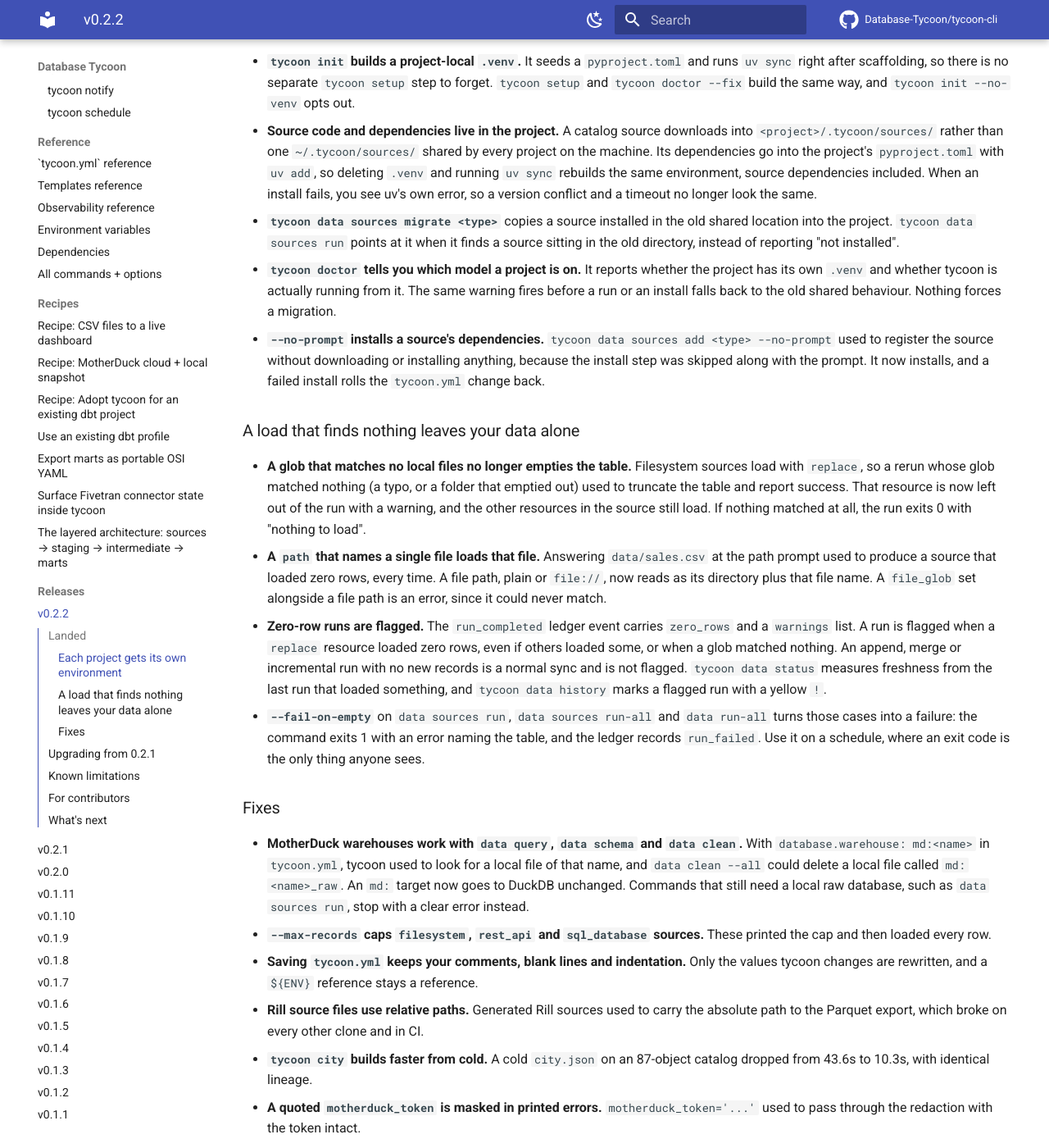
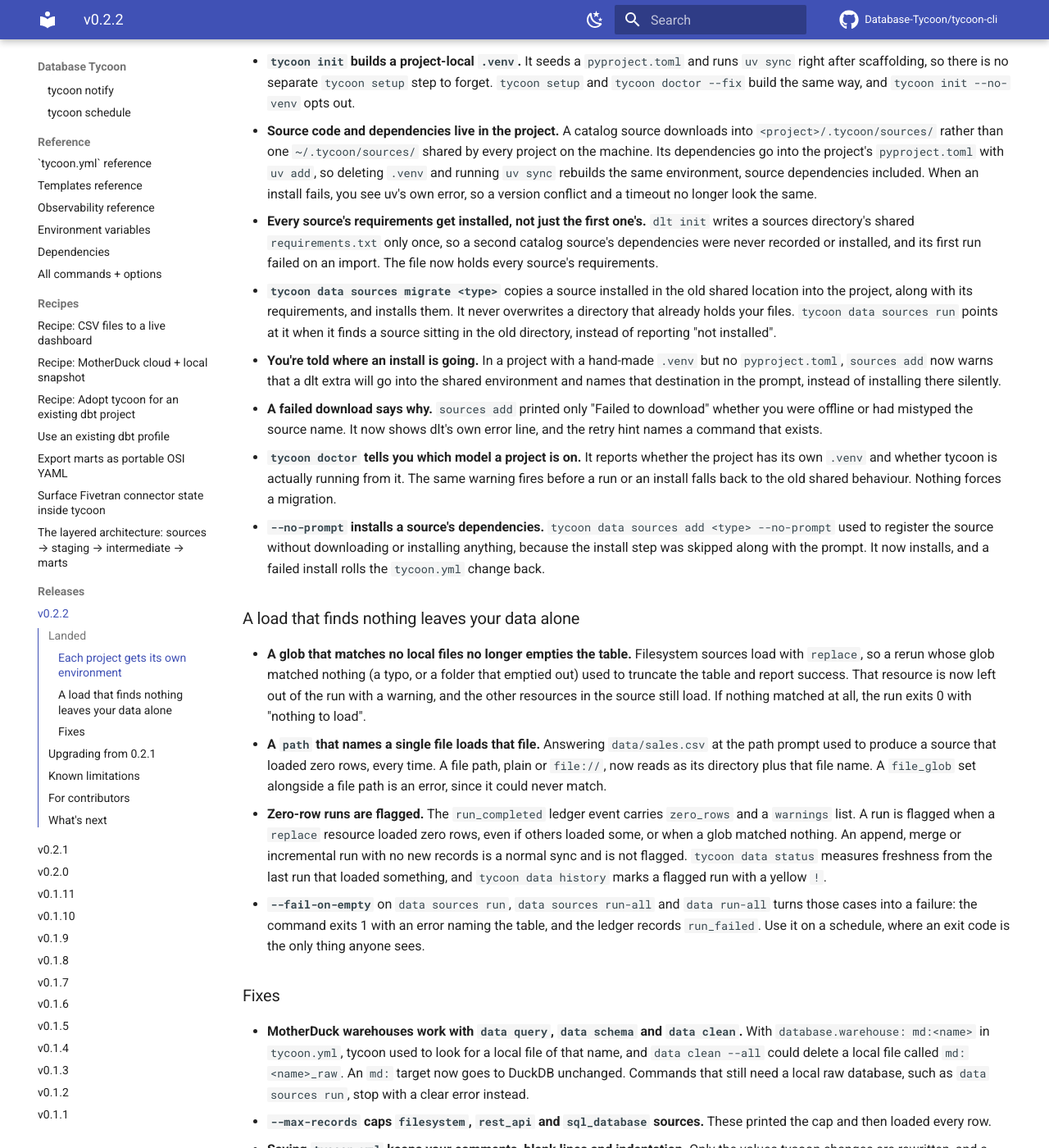
Before and after one commit to Database-Tycoon/tycoon-cli, an MkDocs documentation site: the page built from docs/releases/v0.2.2.md, in a window 1280 px wide and 1400 px high, scrolled down 533 px. Shown: the whole window at 82% size. Built offline with MkDocs 1.6.1 and Material for MkDocs 9.7.7, drawn with Linux system fonts in a browser that asks for light colours; comment, search, counter and statistics services are not loaded; some of the changed text lies outside the part shown.

Commit message:
docs(gh-362): add the late v0.2.2 fixes and roll-ins to the release notes
Cover what landed after the first draft: per-source requirements (#364),
migrate carrying deps (#358), the install-destination warning (#366), the
failed-download reason and real retry hint (#365, #359), register keeping
comments (#297), the run-all docs fix (#301), and the contributor-guide
additions (#334, #330). The tracking note now links the public GitHub
project board.

Co-Authored-By: Claude Opus 5.5 <noreply@anthropic.com>

```diff
--- a/docs/releases/v0.2.2.md
+++ b/docs/releases/v0.2.2.md
@@ -33,10 +33,24 @@ type, and saving `tycoon.yml` keeps your comments.
   deleting `.venv` and running `uv sync` rebuilds the same environment,
   source dependencies included. When an install fails, you see uv's own
   error, so a version conflict and a timeout no longer look the same.
+- **Every source's requirements get installed, not just the first one's.**
+  `dlt init` writes a sources directory's shared `requirements.txt` only
+  once, so a second catalog source's dependencies were never recorded or
+  installed, and its first run failed on an import. The file now holds
+  every source's requirements.
 - **`tycoon data sources migrate <type>`** copies a source installed in the
-  old shared location into the project. `tycoon data sources run` points
-  at it when it finds a source sitting in the old directory, instead of
-  reporting "not installed".
+  old shared location into the project, along with its requirements, and
+  installs them. It never overwrites a directory that already holds your
+  files. `tycoon data sources run` points at it when it finds a source
+  sitting in the old directory, instead of reporting "not installed".
+- **You're told where an install is going.** In a project with a hand-made
+  `.venv` but no `pyproject.toml`, `sources add` now warns that a dlt extra
+  will go into the shared environment and names that destination in the
+  prompt, instead of installing there silently.
+- **A failed download says why.** `sources add` printed only "Failed to
+  download" whether you were offline or had mistyped the source name. It
+  now shows dlt's own error line, and the retry hint names a command that
+  exists.
 - **`tycoon doctor` tells you which model a project is on.** It reports
   whether the project has its own `.venv` and whether tycoon is actually
   running from it. The same warning fires before a run or an install falls
@@ -84,7 +98,7 @@ type, and saving `tycoon.yml` keeps your comments.
   sources.** These printed the cap and then loaded every row.
 - **Saving `tycoon.yml` keeps your comments, blank lines and indentation.**
   Only the values tycoon changes are rewritten, and a `${ENV}` reference
-  stays a reference.
+  stays a reference. `tycoon register` now saves the same way.
 - **Rill source files use relative paths.** Generated Rill sources used to
   carry the absolute path to the Parquet export, which broke on every
   other clone and in CI.
@@ -93,6 +107,8 @@ type, and saving `tycoon.yml` keeps your comments.
 - **A quoted `motherduck_token` is masked in printed errors.**
   `motherduck_token='...'` used to pass through the redaction with the
   token intact.
+- **The `data run-all` docs list the options the command has.** The page
+  described flags that didn't exist.
 
 ## Upgrading from 0.2.1
 
@@ -147,9 +163,14 @@ type, and saving `tycoon.yml` keeps your comments.
 - **Merging into a release branch is documented.** CONTRIBUTING now covers
   merge commits, pinning a merge to the reviewed head, merging stacked PRs
   and checking a CHANGELOG after a rebase.
-- **Project tracking is moving to GitHub.** Issues and per-release
-  milestones are the record of what's planned, and the Jira board is no
-  longer updated. The decision is in Discussion #353.
+- **Upgrade safety is part of the contributor guide.** CONTRIBUTING
+  covers testing that a change doesn't break an existing project, and the
+  PR template asks for a short mental model of each change: input,
+  change, outcome.
+- **Project tracking moved to GitHub.** Issues, per-release milestones and
+  the public [Tycoon CLI project board](https://github.com/orgs/Database-Tycoon/projects/4)
+  are the record of what's planned. The Jira board is no longer updated.
+  The decision is in Discussion #353.
 
 ## What's next
 
```
